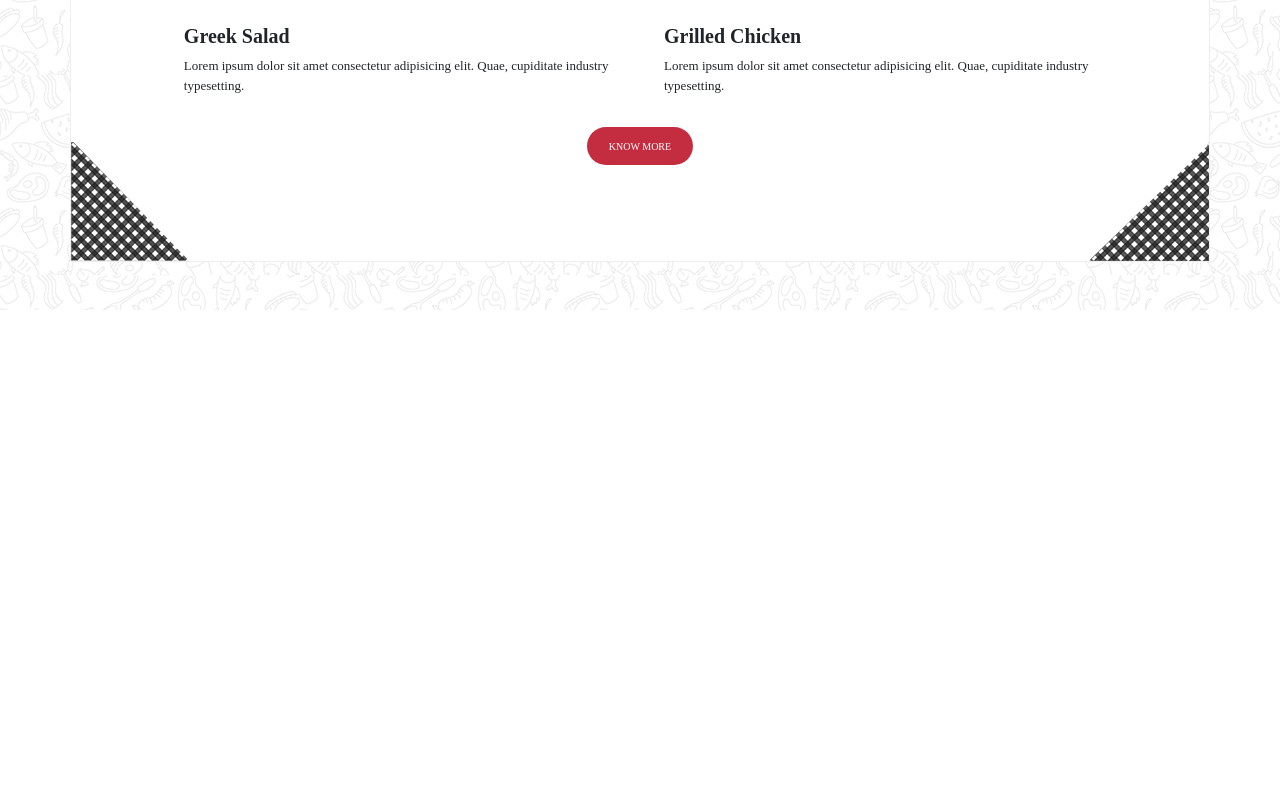
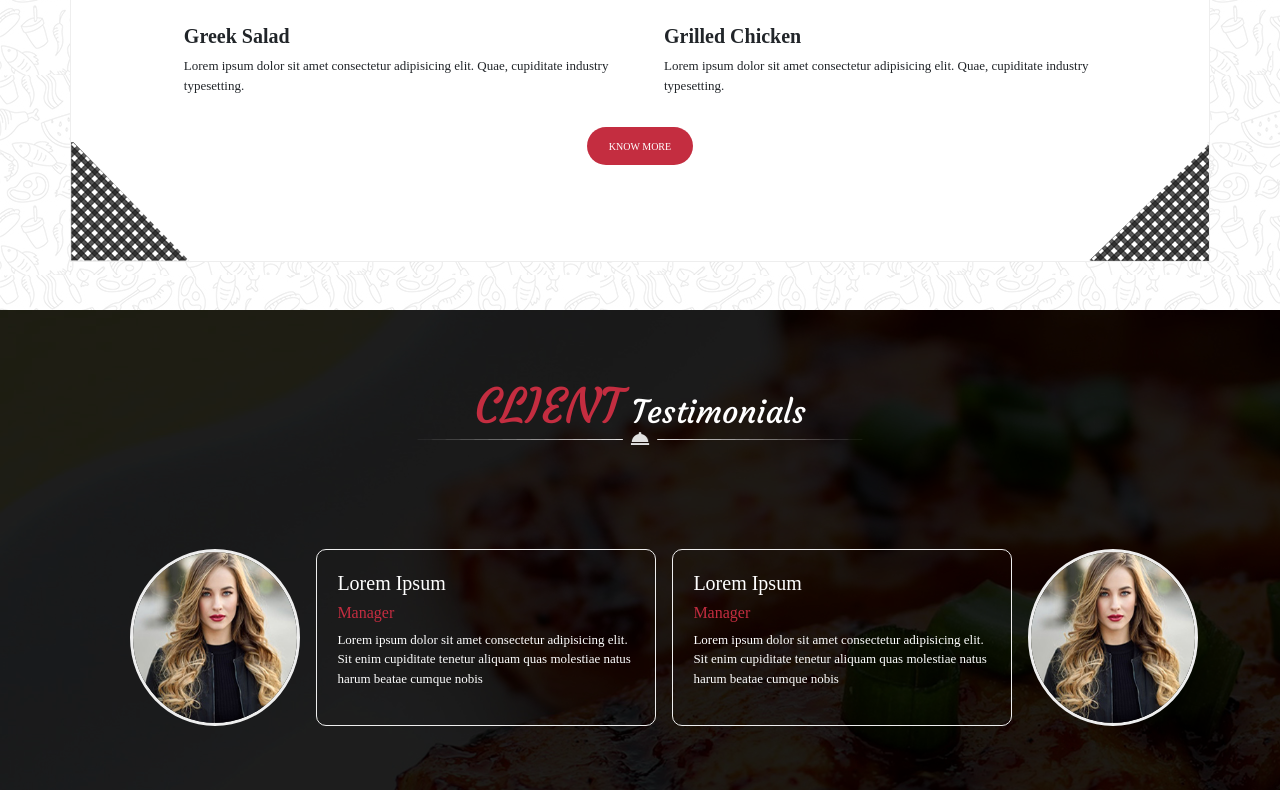
Before and after one commit to assbaimane/Site-Du-Chef, a website: page index.html in a window 1280 px wide. Shown: the part 3872-4662 px from the top of the page. Before the commit the page ends 4182 px from the top, so only its background shows below. Drawn offline with nearby package versions, Linux system fonts and the light colour scheme.

Commit message:
Section 'Client Testimonials' created and designed

```diff
--- a/index.html
+++ b/index.html
@@ -818,6 +818,36 @@
         </div>
     </section>
 
+    <section id="Testimonials">
+        <div class="container pb-3">
+            <div class="row text-center pt-5 pb-5">
+                <h2><span>Client</span> Testimonials</h2>
+            </div>
+            <div class="row justify-content-around gap-3 p-5 flex-nowrap">
+                <div class="col-2">
+                    <img src="./public/img/testimonial1.jpg" alt="">
+                </div>
+                <div class="col-4">
+                    <div class="row border-1">
+                        <h5>Lorem Ipsum</h5>
+                        <h6>Manager</h6>
+                        <p>Lorem ipsum dolor sit amet consectetur adipisicing elit. Sit enim cupiditate tenetur aliquam quas molestiae natus harum beatae cumque nobis</p>
+                    </div>
+                </div>
+                <div class="col-4">
+                    <div class="row border-1">
+                        <h5>Lorem Ipsum</h5>
+                        <h6>Manager</h6>
+                        <p>Lorem ipsum dolor sit amet consectetur adipisicing elit. Sit enim cupiditate tenetur aliquam quas molestiae natus harum beatae cumque nobis</p>
+                    </div>
+                </div>
+                <div class="col-2">
+                    <img src="./public/img/testimonial1.jpg" alt="">
+                </div>
+            </div>
+        </div>
+    </section>
+
     <footer>
 
     </footer>
--- a/src/sass/style.sass
+++ b/src/sass/style.sass
@@ -171,3 +171,17 @@ header
                     border-radius: 5px
                     top: 60%
                     left: 5%
+#Testimonials
+    color: white
+    background: linear-gradient(rgba(black,0.5), rgba(black, 0.5)), url("../img/testimonials_background.jpg")
+    filter: blur(100%)
+    .container
+        .col-2 img
+            border: 3px solid $verylightgrey
+            border-radius: 50%
+        .col-4
+            padding: 2%
+            border: 1px solid $verylightgrey
+            border-radius: 10px
+            h6
+                color: $red
```
Also changed, not shown: public/css/style.css, 1 other file.
